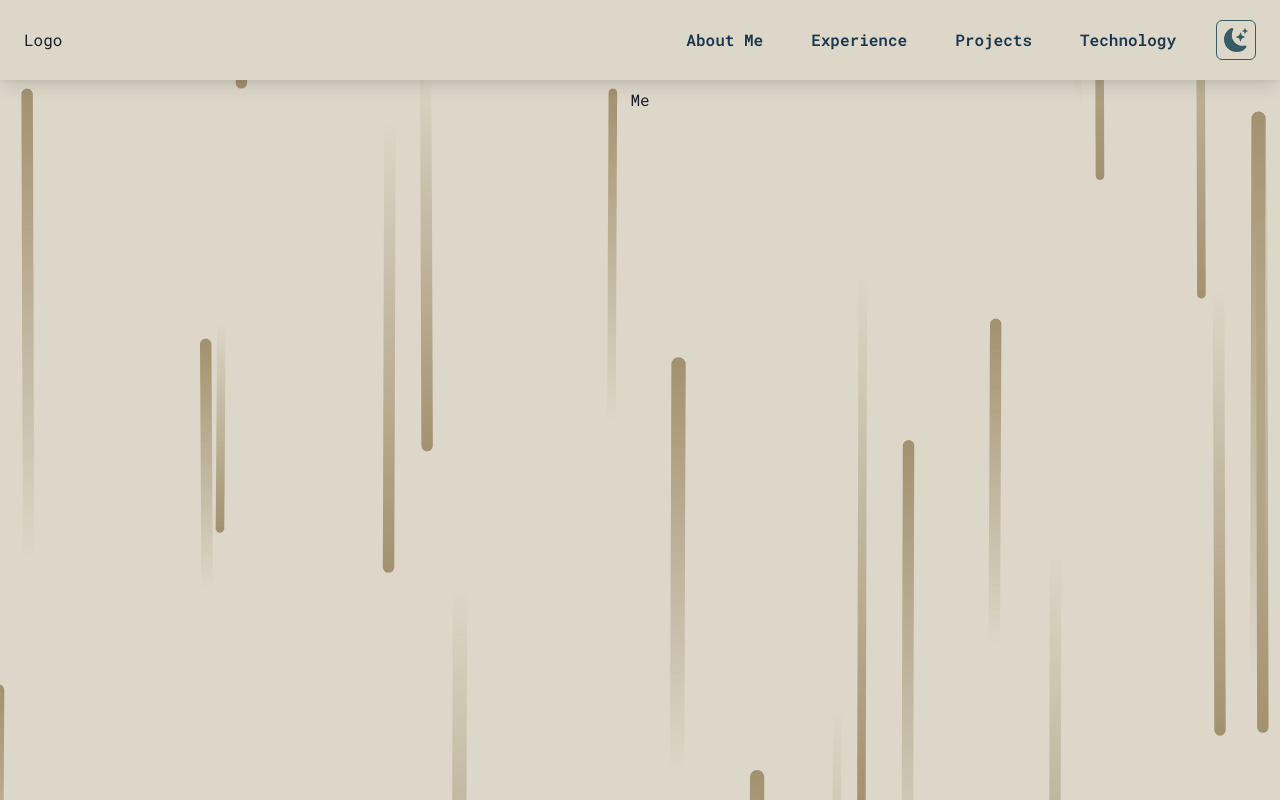
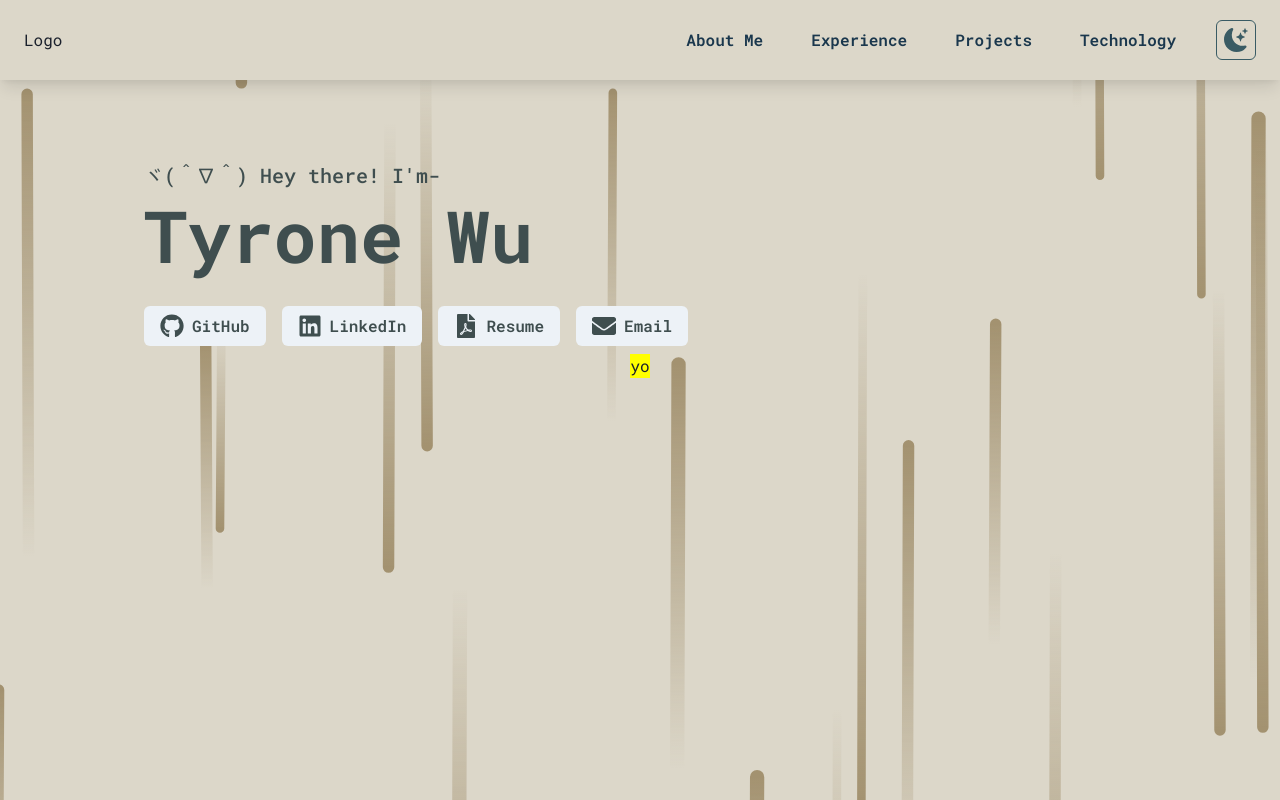
Before and after one commit to tyrone-wu/tyrone-wu.github.io, a Next.js app: page / in a window 1280 px wide. Built offline with nearby package versions, Linux system fonts and the light colour scheme.

Commit message:
added greetings and rough outline of links

```diff
--- /dev/null
+++ b/src/components/AboutMe.tsx
@@ -0,0 +1,22 @@
+import { Flex, useColorModeValue } from "@chakra-ui/react";
+
+import Greeting from "./AboutMe/Greeting";
+import Links from "./AboutMe/Links";
+
+export default function AboutMe() {
+  const textPalette = useColorModeValue("fall.2", "warmWinter.1");
+
+
+  return (
+    <Flex
+      paddingX={4}
+      paddingTop={[28, 40]}
+      direction="column"
+      width="full"
+      flex="auto"
+    >
+      <Greeting textPalette={textPalette} />
+      <Links textColor={textPalette} />
+    </Flex>
+  );
+};
--- /dev/null
+++ b/src/components/AboutMe/Greeting.tsx
@@ -0,0 +1,45 @@
+import { Flex,  SlideFade, Text } from "@chakra-ui/react";
+
+interface Props {
+  textPalette: string;
+}
+
+export default function Greeting({ textPalette }: Props) {
+  return (
+    <>
+      <SlideFade in>
+        <Text
+          textStyle="body"
+          color={textPalette}
+          fontWeight="medium"
+        >
+          ヾ(＾∇＾) Hey there! I&apos;m-
+        </Text>
+      </SlideFade>
+
+      <Flex
+        textStyle="name"
+        direction="row"
+        marginTop={-2}
+        marginBottom={4}
+      >
+        <SlideFade in transition={{ enter: { delay: 0.3 } }}>
+          <Text
+            textStyle="inherit"
+            color={textPalette}
+          >
+            Tyrone
+          </Text>
+        </SlideFade>
+        <SlideFade in transition={{ enter: { delay: 0.4 } }}>
+          <Text
+            textStyle="inherit"
+            color={textPalette}
+          >
+            &nbsp;Wu
+          </Text>
+        </SlideFade>
+      </Flex>
+    </>
+  );
+};
--- /dev/null
+++ b/src/components/AboutMe/Links.tsx
@@ -0,0 +1,56 @@
+import { Button, Icon, Link, SlideFade, Stack } from "@chakra-ui/react";
+import { IconType } from "react-icons";
+import { FaEnvelope, FaFilePdf, FaGithub, FaLinkedin } from "react-icons/fa";
+
+interface Props {
+  name: string;
+  link: any;
+  icon: IconType;
+}
+
+function LinkIcon({ icon }: { icon: IconType }) {
+  return (
+    <Icon
+      as={icon}
+      boxSize={6}
+    />
+  );
+};
+
+export default function Links({ textColor }: { textColor: string }) {
+  const links = [
+    { name: "GitHub", link: "https://github.com/tyrone-wu", icon: FaGithub },
+    { name: "LinkedIn", link: "https://www.linkedin.com/in/tyronekwu/", icon: FaLinkedin },
+    { name: "Resume", link: "/files/Resume.pdf", icon: FaFilePdf },
+    { name: "Email", link: "mailto:tboywu@gmail.com", icon: FaEnvelope },
+  ];
+
+  return (
+    <Stack
+      direction="row"
+      gridGap={4}
+      spacing={0}
+      wrap="wrap"
+    >
+      {links.map((link: Props, i: number) => (
+        <SlideFade
+          key={ "link." + `${link.name}` }
+          in
+          transition={{ enter: { delay: 0.6 + i * 0.1 } }}
+        >
+          <Link
+            isExternal
+            href={link.link}
+          >
+            <Button
+              leftIcon={<LinkIcon icon={link.icon} />}
+              textColor={textColor}
+            >
+              {link.name}
+            </Button>
+          </Link>
+        </SlideFade>
+      ))}
+    </Stack>
+  );
+};
--- a/src/components/Layout.tsx
+++ b/src/components/Layout.tsx
@@ -12,12 +12,9 @@ export default function Layout({ children }: Props) {
 
   return (
     <VStack
-      style={{ backgroundImage: bgMode }}
-      backgroundSize="cover"
-      backgroundRepeat="no-repeat"
-      backgroundPosition="center"
-      width="100vw"
-      height="100vh"
+      // backgroundColor="white"
+      marginX="auto"
+      maxWidth="5xl"
     >
       {children}
     </VStack>
--- a/src/pages/index.tsx
+++ b/src/pages/index.tsx
@@ -1,10 +1,16 @@
 import Head from "next/head";
-import { Text, Box } from "@chakra-ui/react";
+import { Text, Box, Flex, useColorModeValue } from "@chakra-ui/react";
 
 import NavigationBar from "../components/NavigationBar";
 import Layout from "@/components/Layout";
+import AboutMe from "../components/AboutMe";
 
 export default function Home() {
+  const bgMode = useColorModeValue (
+    "url(/assets/bg-meteor.svg)",
+    "url(/assets/bg-hexagon.svg)"
+  );
+
   return (
     <>
       <Head>
@@ -16,11 +22,25 @@ export default function Home() {
         <link rel="icon" href="/favicon.ico" />
       </Head>
 
-      <NavigationBar />
-      <Layout>
-        <Box height={20}></Box>
-        <Text>Me</Text>
-      </Layout>
+      <Box
+        style={{ backgroundImage: bgMode }}
+        backgroundSize="cover"
+        backgroundRepeat="no-repeat"
+        backgroundPosition="center"
+        width="100vw"
+        height="100vh"
+      >
+        <NavigationBar />
+        <Layout>
+          <AboutMe />
+
+          <Box  backgroundColor="yellow" >
+            yo
+          </Box>
+
+        </Layout>
+      </Box>
+
     </>
   );
 };
```
Also changed, not shown: src/components/Hero.tsx (deleted, +0 -11 lines), 1 other file (tests, documents, lock files or other folders).
